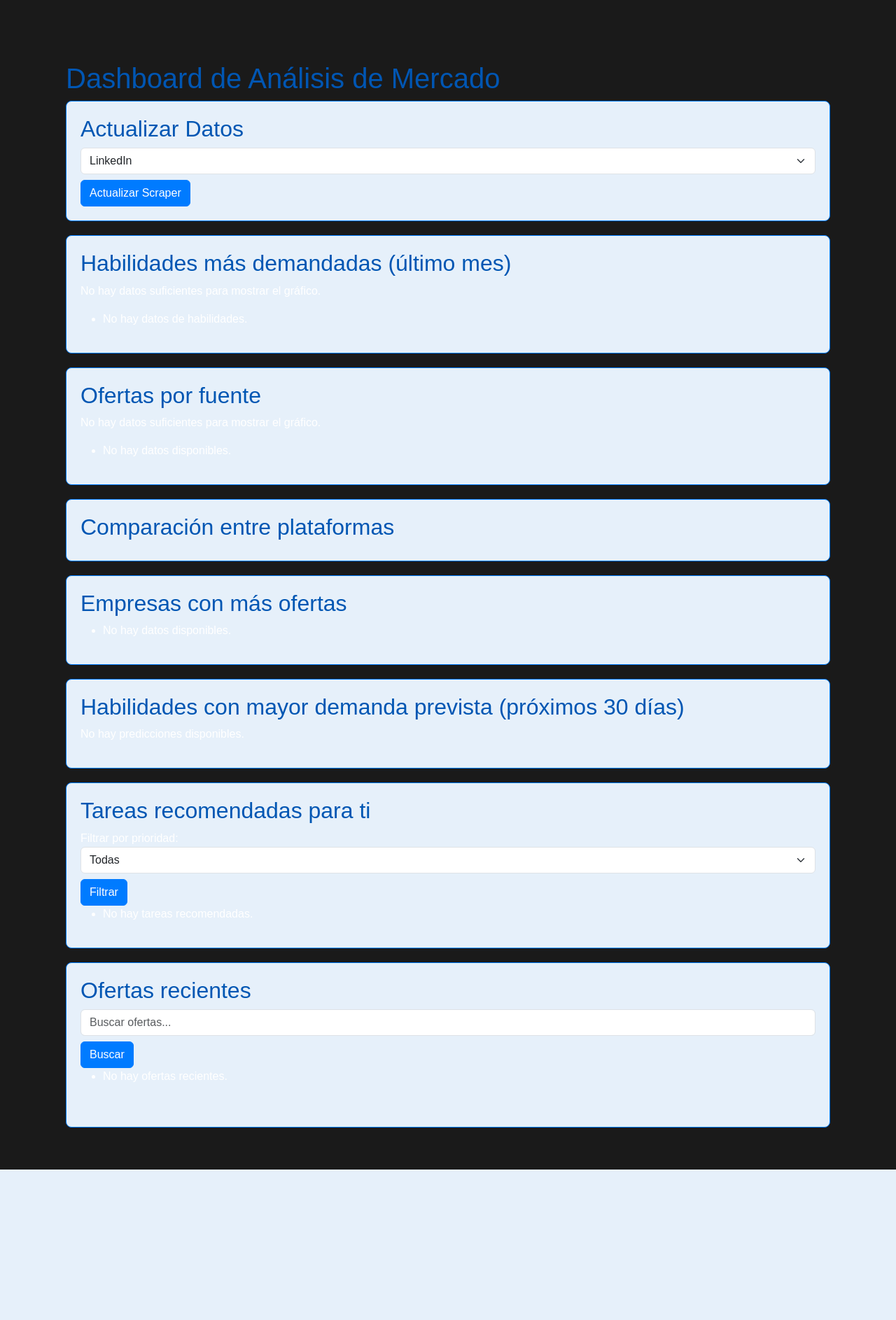
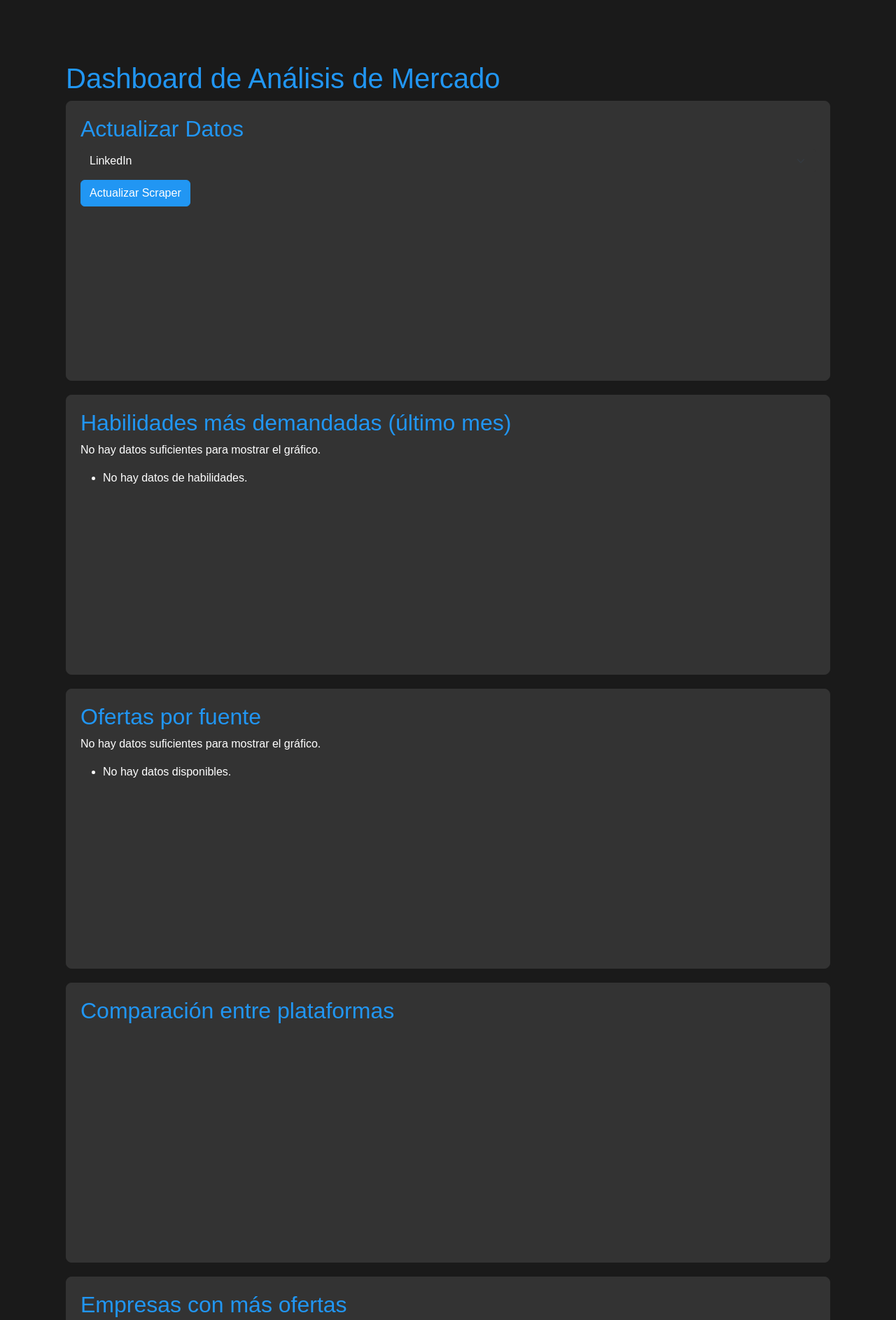
Before and after one commit to Andreas103-SI/GESTION-DEL-MERCADO-LABORAL, a Django app: template job_platform/templates/market_analysis/dashboard.html in a window 1280 px wide. Shown: the part 61-1947 px from the top of the page at 70% size. Before the commit the page ends 1732 px from the top, so only its background shows below. Run offline with Django 3.2, Linux system fonts and the light colour scheme; the template is opened without the code that fills it, so the values that code supplies are empty.

Commit message:
Refactorizar gráficos y mejorar el diseño del dashboard
- Se han realizado ajustes en `charts.js` para optimizar la configuración de gráficos, incluyendo soporte para alta resolución y un esquema de colores más variado.
- Se han reorganizado las secciones en `dashboard.html`, agrupando gráficos relacionados en contenedores flexibles para una mejor presentación.
- Se han añadido estilos CSS para mejorar la apariencia de los gráficos y la navegación, incluyendo nuevos estilos para botones y tablas.
- Se han actualizado las plantillas de `dashboard.html` y `market_analysis/dashboard.html` para asegurar consistencia en el diseño y la funcionalidad de los gráficos.

```diff
--- a/job_platform/static/js/charts.js
+++ b/job_platform/static/js/charts.js
@@ -5,15 +5,16 @@ document.addEventListener('DOMContentLoaded', function() {
         return;
     }
 
-    // Configuración global de Chart.js para el tema oscuro
+    // Configuración global para alta resolución
+    Chart.defaults.set('devicePixelRatio', window.devicePixelRatio || 1);
+    Chart.defaults.backgroundColor = '#1a1a1a';
+    Chart.defaults.borderColor = '#333333';
     Chart.defaults.color = '#cccccc';
-    Chart.defaults.borderColor = '#333333';
-    Chart.defaults.font.family = 'system-ui, -apple-system, sans-serif';
 
     // Debug para verificar los datos
     console.log('Chart Data:', chartData);
 
-    // Gráfico de Habilidades más demandadas
+    // Gráfico de Habilidades más demandadas (Barra)
     new Chart(document.getElementById('skillsChart'), {
         type: 'bar',
         data: {
@@ -21,84 +22,43 @@ document.addEventListener('DOMContentLoaded', function() {
             datasets: [{
                 label: 'Ofertas',
                 data: chartData.skills.data,
-                backgroundColor: '#4CAF50',
+                backgroundColor: [
+                    '#4CAF50', '#2196F3', '#FF5722', '#9C27B0', '#FFC107',
+                    '#00BCD4', '#E91E63', '#8BC34A', '#FF9800', '#607D8B'
+                ],
                 borderColor: '#333333',
                 borderWidth: 1
             }]
         },
         options: {
-            responsive: true,
+            scales: {
+                x: { grid: { color: '#333333' }, ticks: { color: '#cccccc' } },
+                y: { beginAtZero: true, grid: { color: '#333333' }, ticks: { color: '#cccccc' } }
+            },
             plugins: {
-                legend: {
-                    labels: {
-                        color: '#cccccc'
-                    }
-                },
-                title: {
-                    display: true,
-                    text: 'Habilidades más demandadas',
-                    color: '#4CAF50',
-                    font: {
-                        size: 16
-                    }
-                }
-            },
-            scales: {
-                y: {
-                    beginAtZero: true,
-                    grid: {
-                        color: '#333333'
-                    },
-                    ticks: {
-                        color: '#cccccc'
-                    }
-                },
-                x: {
-                    grid: {
-                        color: '#333333'
-                    },
-                    ticks: {
-                        color: '#cccccc'
-                    }
-                }
+                legend: { labels: { color: '#cccccc' } }
             }
         }
     });
 
-    // Gráfico de Ofertas por fuente
-    const sourcesChart = new Chart(document.getElementById('sourcesChart'), {
+    // Gráfico de Ofertas por fuente (Pie)
+    new Chart(document.getElementById('sourcesChart'), {
         type: 'pie',
         data: {
             labels: chartData.sources.labels,
             datasets: [{
                 data: chartData.sources.data,
-                backgroundColor: ['#4CAF50', '#2196F3', '#FFC107', '#E91E63', '#9C27B0'],
+                backgroundColor: ['#4CAF50', '#2196F3'],
                 borderColor: '#333333',
                 borderWidth: 1
             }]
         },
         options: {
-            responsive: true,
-            plugins: {
-                legend: {
-                    position: 'top',
-                    labels: {
-                        color: '#cccccc'
-                    }
-                },
-                title: {
-                    display: true,
-                    text: 'Distribución de ofertas por fuente',
-                    color: '#4CAF50',
-                    font: {
-                        size: 16
-                    }
-                }
-            }
+            plugins: { legend: { labels: { color: '#cccccc' } } }
         }
     });
 
-    // Gráfico de Habilidades futuras
+    // Gráfico de Habilidades futuras (Línea)
     new Chart(document.getElementById('futureSkillsChart'), {
         type: 'line',
         data: {
@@ -107,113 +67,43 @@ document.addEventListener('DOMContentLoaded', function() {
                 label: 'Demanda Promedio',
                 data: chartData.futureSkills.data,
                 borderColor: '#4CAF50',
-                backgroundColor: 'rgba(76, 175, 80, 0.1)',
+                backgroundColor: 'rgba(76, 175, 80, 0.2)',
                 fill: true,
-                tension: 0.4
+                borderWidth: 2,
+                pointBackgroundColor: '#2196F3',
+                pointBorderColor: '#333333',
+                pointRadius: 4
             }]
         },
         options: {
-            responsive: true,
-            plugins: {
-                legend: {
-                    labels: {
-                        color: '#cccccc'
-                    }
-                },
-                title: {
-                    display: true,
-                    text: 'Tendencias de habilidades futuras',
-                    color: '#4CAF50',
-                    font: {
-                        size: 16
-                    }
-                }
+            scales: {
+                x: { grid: { color: '#333333' }, ticks: { color: '#cccccc' } },
+                y: { beginAtZero: true, grid: { color: '#333333' }, ticks: { color: '#cccccc' } }
             },
-            scales: {
-                y: {
-                    beginAtZero: true,
-                    grid: {
-                        color: '#333333'
-                    },
-                    ticks: {
-                        color: '#cccccc'
-                    }
-                },
-                x: {
-                    grid: {
-                        color: '#333333'
-                    },
-                    ticks: {
-                        color: '#cccccc'
-                    }
-                }
-            }
+            plugins: { legend: { labels: { color: '#cccccc' } } }
         }
     });
 
-    // Gráfico de Comparación entre plataformas
-    const comparisonChartElement = document.getElementById('comparisonChart');
-    if (comparisonChartElement) {
-        console.log('Creating comparison chart with data:', chartData.comparison);
-        const comparisonChart = new Chart(comparisonChartElement, {
+    // Gráfico de Comparación
+    if (document.getElementById('comparisonChart')) {
+        new Chart(document.getElementById('comparisonChart'), {
             type: 'bar',
             data: {
-                ...chartData.comparison,
+                labels: chartData.comparison.labels,
                 datasets: chartData.comparison.datasets.map(dataset => ({
                     ...dataset,
+                    backgroundColor: dataset.backgroundColor || '#4CAF50',
                     borderColor: '#333333',
                     borderWidth: 1
                 }))
             },
             options: {
-                responsive: true,
-                maintainAspectRatio: false,
-                plugins: {
-                    legend: {
-                        position: 'top',
-                        labels: {
-                            color: '#cccccc'
-                        }
-                    },
-                    title: {
-                        display: true,
-                        text: 'Comparación de habilidades demandadas por plataforma',
-                        color: '#4CAF50',
-                        font: {
-                            size: 16
-                        }
-                    }
+                scales: {
+                    x: { grid: { color: '#333333' }, ticks: { color: '#cccccc' } },
+                    y: { beginAtZero: true, grid: { color: '#333333' }, ticks: { color: '#cccccc' } }
                 },
-                scales: {
-                    y: {
-                        beginAtZero: true,
-                        grid: {
-                            color: '#333333'
-                        },
-                        ticks: {
-                            color: '#cccccc'
-                        },
-                        title: {
-                            display: true,
-                            text: 'Número de ofertas',
-                            color: '#cccccc'
-                        }
-                    },
-                    x: {
-                        grid: {
-                            color: '#333333'
-                        },
-                        ticks: {
-                            color: '#cccccc'
-                        },
-                        title: {
-                            display: true,
-                            text: 'Habilidades',
-                            color: '#cccccc'
-                        }
-                    }
-                }
+                plugins: { legend: { labels: { color: '#cccccc' } } }
             }
         });
-    }
+     }
 });
--- a/job_platform/templates/market_analysis/dashboard.html
+++ b/job_platform/templates/market_analysis/dashboard.html
@@ -7,29 +7,43 @@
         .section {
             margin-bottom: 20px;
             padding: 20px;
-            border: 1px solid #007bff;
+            border: 1px solid var(--border-color);
             border-radius: 8px;
-            background-color: #e6f0fa;
+            background-color: var(--background-darker);
+            min-height: 400px;
         }
         h1, h2, h3 {
-            color: #0056b3;
+            color: var(--secondary-color);
         }
         a {
-            color: #007bff;
+            color: var(--secondary-color);
             text-decoration: none;
         }
         a:hover {
             text-decoration: underline;
+            color: var(--primary-color);
         }
         .btn-primary {
-            background-color: #007bff;
-            border-color: #007bff;
+            background-color: var(--secondary-color);
+            border-color: var(--secondary-color);
             color: #ffffff;
         }
         .btn-primary:hover {
-            background-color: #0056b3;
-            border-color: #0056b3;
-            color: #ffffff;
+            background-color: var(--primary-color);
+            border-color: var(--primary-color);
+        }
+        .btn-logout {
+            background-color: #7f0000; /* Rojo más oscuro y menos brillante */
+            border-color: #7f0000;
+            padding: 5px 10px;
+            font-size: 0.85em; /* Aún más pequeño para menos prominencia */
+            opacity: 0.8; /* Reduce el brillo aún más */
+            transition: opacity 0.3s; /* Suaviza el cambio al hover */
+        }
+        .btn-logout:hover {
+            background-color: #5c0000; /* Rojo aún más oscuro al hover */
+            border-color: #5c0000;
+            opacity: 1.0; /* Restaura opacidad al hover para dar feedback */
         }
         .pagination {
             display: inline-flex;
@@ -40,10 +54,40 @@
             padding: 8px 12px;
             border-radius: 5px;
             text-decoration: none;
+            background-color: var(--border-color);
+            color: var(--text-light);
         }
         canvas {
-            max-width: 600px;
+            width: 600px !important; /* Valor fijo para asegurar renderizado */
+            height: 300px !important; /* Altura fija para consistencia */
             margin: 20px auto;
+            background-color: var(--background-darker);
+            border: 1px solid var(--border-color);
+            border-radius: 8px;
+        }
+        ul, p {
+            color: var(--text-light);
+        }
+        .table {
+            background-color: var(--background-darker);
+            color: var(--text-light);
+        }
+        .table th, .table td {
+            border: 1px solid var(--border-color);
+        }
+        .table thead th {
+            background-color: var(--border-color);
+            color: var(--primary-color);
+        }
+        .form-control, .form-select {
+            background-color: var(--border-color);
+            color: var(--text-light);
+            border-color: var(--border-color);
+        }
+        .alert {
+            background-color: var(--border-color);
+            color: var(--text-light);
+            border-color: var(--primary-color);
         }
     </style>
     <script src="https://cdn.jsdelivr.net/npm/chart.js"></script>
@@ -97,7 +141,7 @@
     <div class="section">
         <h2>Habilidades más demandadas (último mes)</h2>
         {% if skills_demand %}
-            <canvas id="skillsChart"></canvas>
+            <canvas id="skillsChart" width="600" height="300"></canvas>
         {% else %}
             <p>No hay datos suficientes para mostrar el gráfico.</p>
         {% endif %}
@@ -114,7 +158,7 @@
     <div class="section">
         <h2>Ofertas por fuente</h2>
         {% if sources_count %}
-            <canvas id="sourcesChart"></canvas>
+            <canvas id="sourcesChart" width="600" height="300"></canvas>
         {% else %}
             <p>No hay datos suficientes para mostrar el gráfico.</p>
         {% endif %}
@@ -158,7 +202,6 @@
     <div class="section">
         <h2>Habilidades con mayor demanda prevista (próximos 30 días)</h2>
         {% if future_skills %}
-            <!-- Tabla -->
             <table class="table table-bordered">
                 <thead>
                     <tr>
@@ -175,9 +218,7 @@
                     {% endfor %}
                 </tbody>
             </table>
-
-            <!-- Gráfico -->
-            <canvas id="futureSkillsChart"></canvas>
+            <canvas id="futureSkillsChart" width="600" height="300"></canvas>
         {% else %}
             <p>No hay predicciones disponibles.</p>
         {% endif %}
@@ -224,14 +265,20 @@
             <li>No hay ofertas recientes.</li>
             {% endfor %}
         </ul>
-        <div class="pagination">
-            {% if recent_offers.has_previous %}
-                <a href="?page={{ recent_offers.previous_page_number }}&search={{ search_query }}&priority={{ priority_filter }}" class="btn btn-primary">Anterior</a>
-            {% endif %}
-            {% if recent_offers.has_next %}
-                <a href="?page={{ recent_offers.next_page_number }}&search={{ search_query }}&priority={{ priority_filter }}" class="btn btn-primary">Siguiente</a>
-            {% endif %}
-        </div>
+        {% if recent_offers.has_other_pages %}
+            <div class="pagination">
+                {% if recent_offers.has_previous %}
+                    <a href="?page={{ recent_offers.previous_page_number }}&search={{ search_query|urlencode }}&priority={{ priority_filter|default:''|urlencode }}#content-anchor" class="btn btn-primary">Anterior</a>
+                {% endif %}
+                {% for num in recent_offers.paginator.page_range %}
+                    <a href="?page={{ num }}&search={{ search_query|urlencode }}&priority={{ priority_filter|default:''|urlencode }}#content-anchor" class="page-link {% if recent_offers.number == num %}active{% endif %}">{{ num }}</a>
+                {% endfor %}
+                {% if recent_offers.has_next %}
+                    <a href="?page={{ recent_offers.next_page_number }}&search={{ search_query|urlencode }}&priority={{ priority_filter|default:''|urlencode }}#content-anchor" class="page-link">Siguiente</a>
+                {% endif %}
+            </div>
+            <div id="content-anchor" style="position: relative; top: -100px;"></div>
+        {% endif %}
     </div>
 </div>
 {% endblock %}
```
Also changed, not shown: job_platform/templates/data_integration/dashboard.html (+78 -20 lines).
